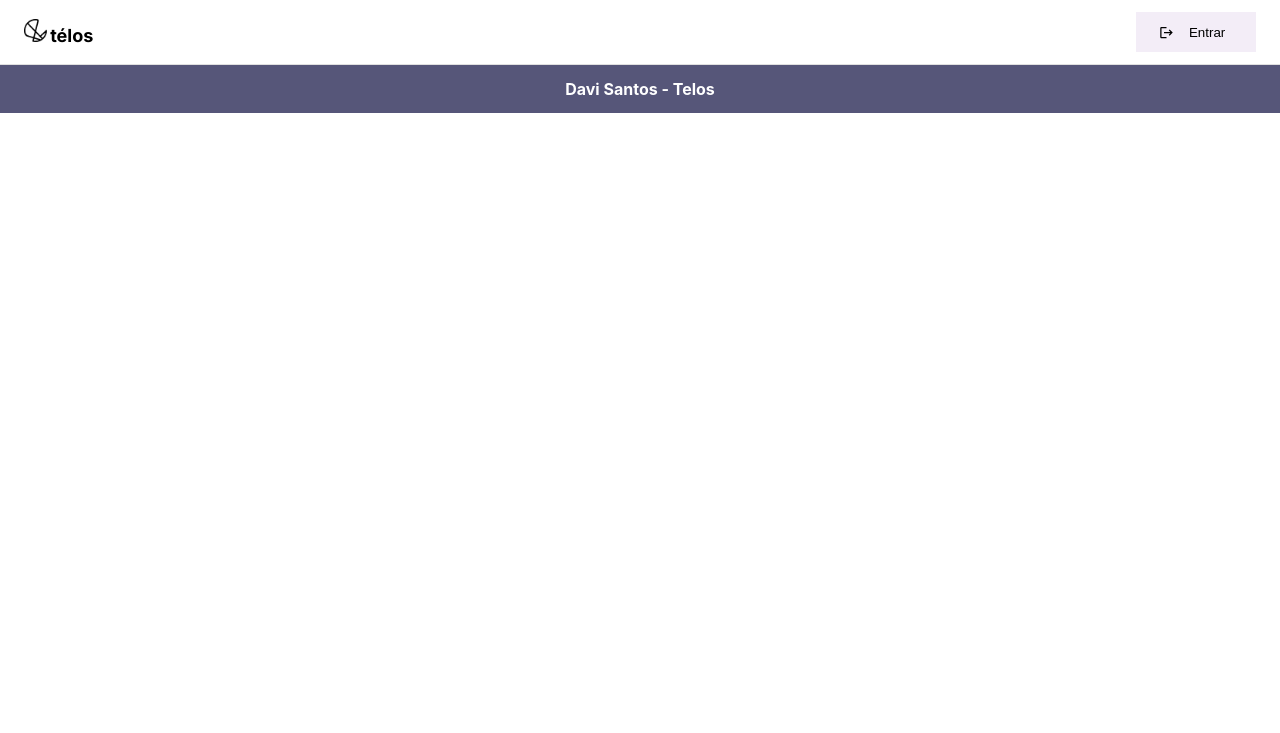
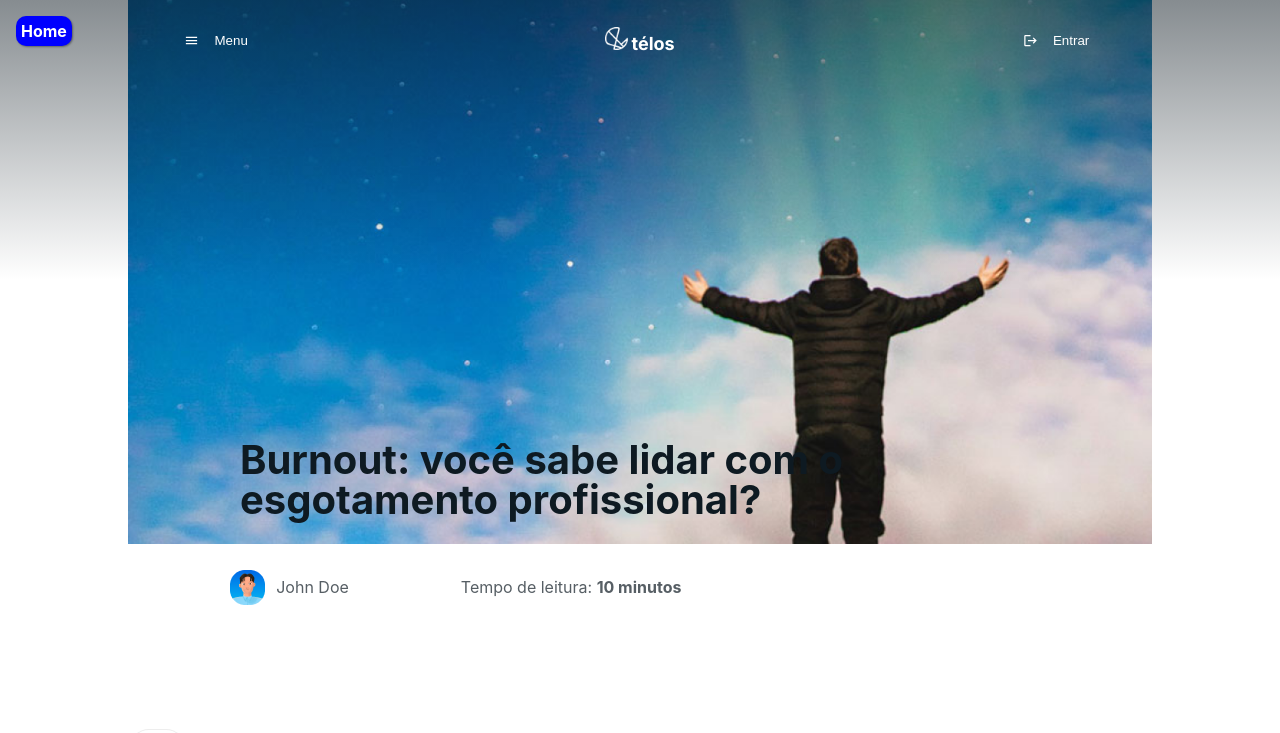
Before and after one commit to DaviSant0s/telos-news, a React (Create React App) app: page /news in a window 1280 px wide. Shown: the top 733 px of the page. Built offline with nearby package versions, Linux system fonts and the light colour scheme.

Commit message:
feat(routes): aplicação das rotas entre as páginas

```diff
--- a/src/App.js
+++ b/src/App.js
@@ -4,14 +4,12 @@ import Header from './components/header';
 import HeaderNews from './components/headerNews';
 import Home from './pages/home';
 import PostNews from './pages/postNews';
+import AppRoutes from './routes';
 
 function App() {
   return (
     <div className="App">
-      {/* <HeaderNews/>
-      <PostNews/>  */}
-      <Header/>
-      {/* <Home/> */}
+      <AppRoutes/>
       <Footer/>
     </div>
   );
--- a/src/pages/home/index.css
+++ b/src/pages/home/index.css
@@ -5,6 +5,7 @@
     justify-content: center;
     flex-direction: row;
     margin-bottom: 10em;
+    position: relative;
 
     background-color: white;
     gap: 5%;
@@ -38,3 +39,18 @@
     box-shadow: 0px 0px 10px rgba(0, 0, 0, 0.151);
     border-radius: 20px
 }
+
+.absolute{
+    position: absolute;
+    top: 0px;
+    left: 0px;
+    margin: 1em;
+    border: none;
+    border-radius: 10px;
+    padding: 5px;
+    background-color: blue;
+    color: white;
+    font-weight: 700;
+    box-shadow: 1px 1px 2px rgba(0, 0, 0, 0.377);
+    cursor: pointer;
+}
--- a/src/pages/home/index.jsx
+++ b/src/pages/home/index.jsx
@@ -3,10 +3,12 @@ import NewsCard from '../../components/newsCard'
 import MiniCard from '../../components/miniCard'
 import ReadTooCard from '../../components/readTooCard'
 import './index.css';
+import { Link } from 'react-router-dom';
 
 export default function Home() {
   return (
       <div className='content-container'>
+            <div className='absolute'><Link style={{color: 'white', backgroundColor: 'blue', textDecoration: 'none'}} to="/news">Notícias</Link></div>
           <NewsCard />
           <div className='mini-cards'>
               <div className='miniCard-content cards'><MiniCard/></div>
--- a/src/pages/postNews/index.css
+++ b/src/pages/postNews/index.css
@@ -16,3 +16,18 @@
     width: 80%;
     gap: 10%;
 }
+
+.absoluto{
+    position: absolute;
+    top: 0px;
+    left: 0px;
+    margin: 1em;
+    border: none;
+    border-radius: 10px;
+    padding: 5px;
+    background-color: blue;
+    color: white;
+    font-weight: 700;
+    box-shadow: 1px 1px 2px rgba(0, 0, 0, 0.377);
+    cursor: pointer;
+}
--- a/src/pages/postNews/index.jsx
+++ b/src/pages/postNews/index.jsx
@@ -3,11 +3,13 @@ import SocialMedia from '../../components/socialMedia'
 import News from '../../components/news'
 import './index.css'
 import CardsRead from '../../components/cardsRead'
+import { Link } from 'react-router-dom'
 
 export default function PostNews() {
   return (
     <div className='post-container'>
         <div className='post-content'>
+          <div className='absoluto'><Link style={{color: 'white', backgroundColor: 'blue', textDecoration: 'none'}} to="/">Home</Link></div>
             <SocialMedia/>
             <News/>
             <CardsRead/>
--- a/src/routes.jsx
+++ b/src/routes.jsx
@@ -0,0 +1,21 @@
+import React from 'react'
+import { BrowserRouter, Route, Routes } from 'react-router-dom'
+import Home from './pages/home'
+import PostNews from './pages/postNews'
+import Header from './components/header'
+import HeaderNews from './components/headerNews'
+
+export default function AppRoutes() {
+  return (
+    <BrowserRouter>
+        <Routes>
+            <Route element={<Header/>} path='/' exact/>
+            <Route element={<HeaderNews/>} path='/news' exact/>
+        </Routes>
+        <Routes>
+            <Route element={<PostNews/>} path='/news' exact/>
+            <Route element={<Home/>} path='/' exact/>
+        </Routes>
+    </BrowserRouter>
+  )
+}
```
